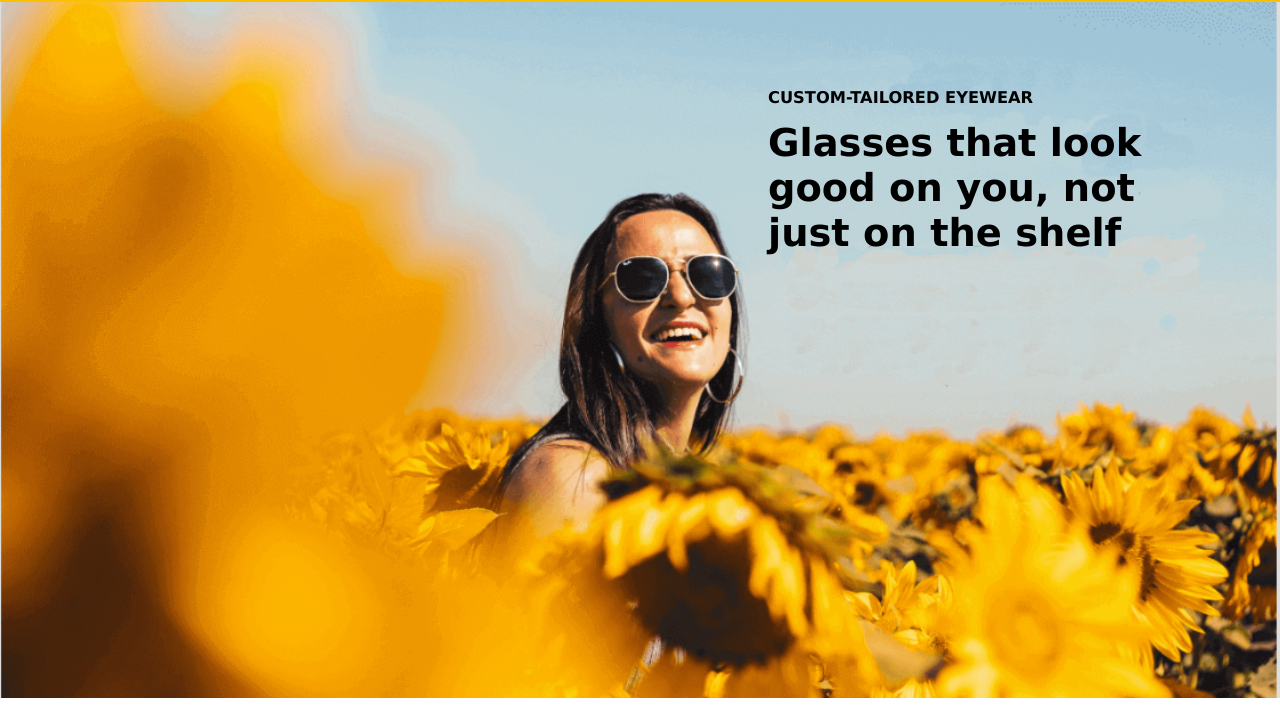
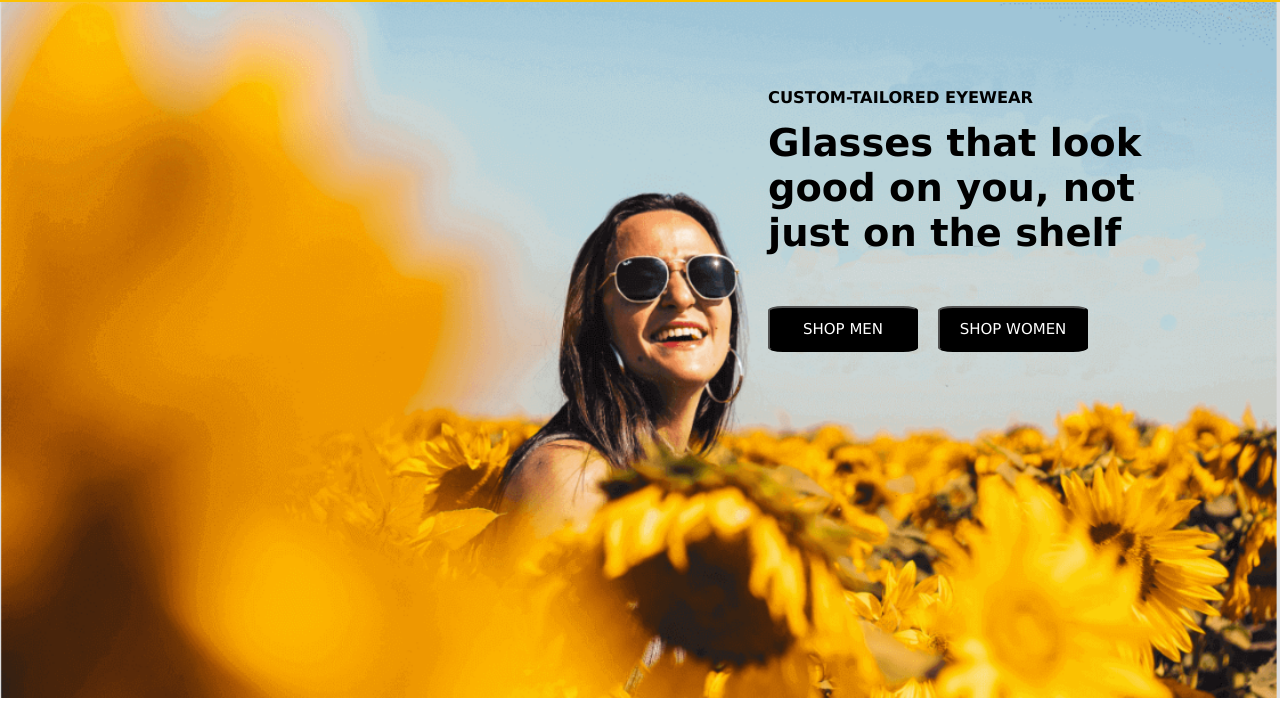
Before and after one commit to AnthonyBrayan/webestatica, a plain HTML site: page index.html in a window 1280 px wide. Shown: the part 78-800 px from the top of the page. Drawn offline with Linux system fonts and the light colour scheme.

Commit message:
Button add

```diff
--- a/index.html
+++ b/index.html
@@ -59,6 +59,18 @@
                 <p><strong>Glasses that look <br>
                         good on you, not <br>
                         just on the shelf</strong> </p>
+
+            </div>
+
+            <div class="button">
+
+                <button class="button-one">
+                    SHOP MEN
+                </button>
+
+                <button class="button-two">
+                    SHOP WOMEN
+                </button>
 
             </div>
 
--- a/style.css
+++ b/style.css
@@ -105,6 +105,7 @@ header {
 .banner img {
     width: 100%;
     height: auto;
+    position: relative;
 }
 
 .container-div {
@@ -113,6 +114,35 @@ header {
     position: absolute;
     top: 13vw;
     left: 60vw;
+}
+
+.button {
+    width: 30%;
+    height: auto;
+    position: absolute;
+    top: 30vw;
+    left: 60vw;
+    color: white;
+    display: flex;
+}
+
+.button-one {
+    width: 150px;
+    padding: 12px;
+    border-radius: 10%;
+    font-size: 15px;
+    background-color: black;
+    color: white;
+}
+
+.button-two {
+    width: 150px;
+    padding: 12px;
+    margin-left: 20px;
+    border-radius: 10%;
+    font-size: 15px;
+    background-color: black;
+    color: white;
 }
 
 .container-div h2 {
```
